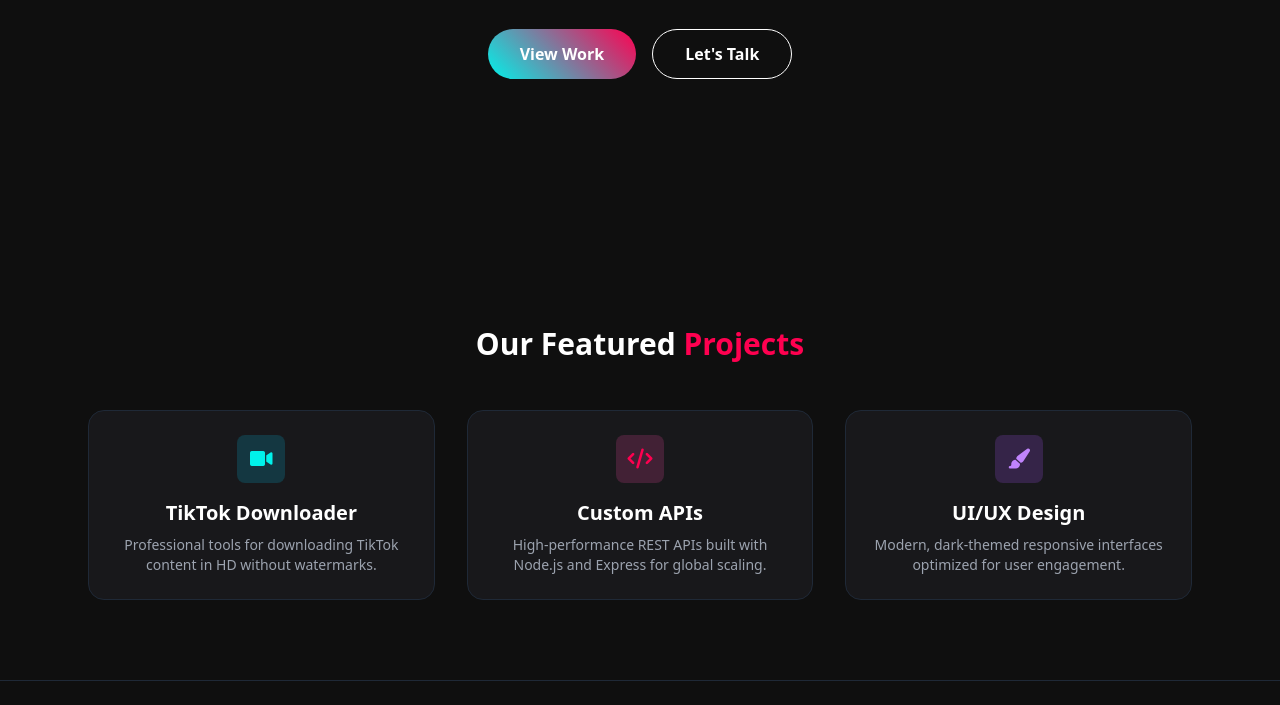
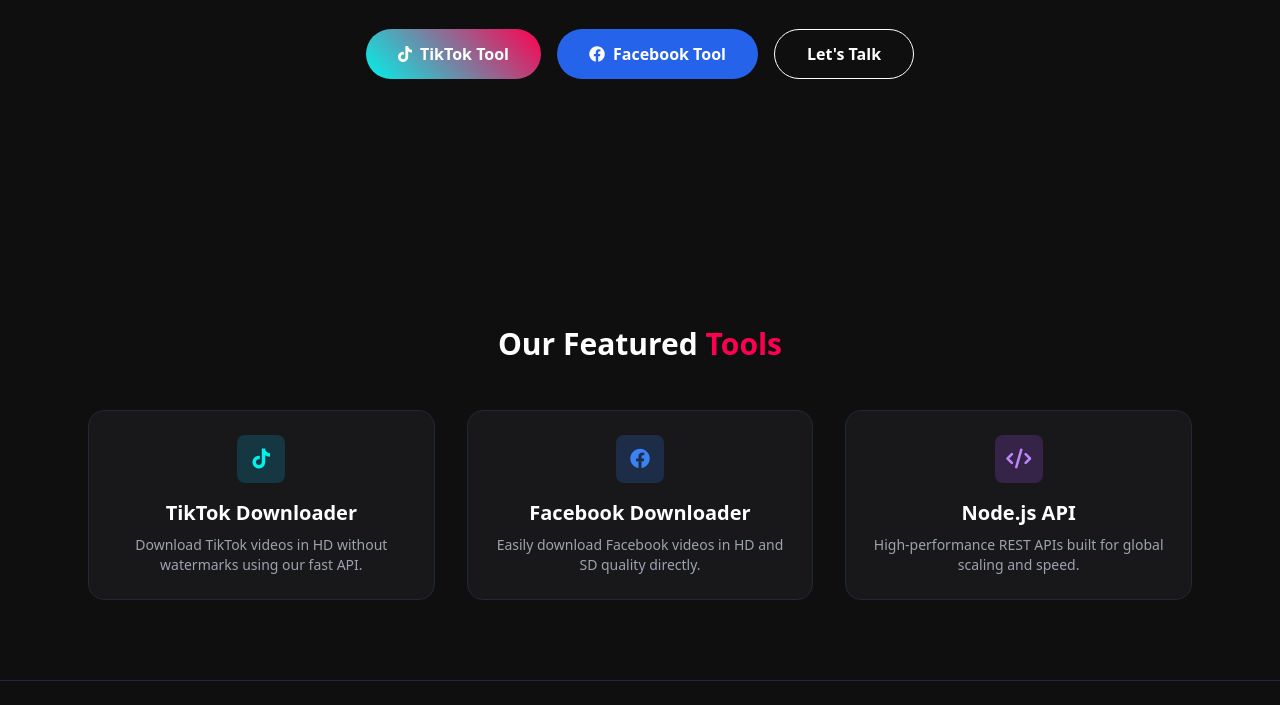
Before and after one commit to londybaz420/portfolio, a website: page public/index.html in a window 1280 px wide. Shown: the part 395-1100 px from the top of the page. Drawn offline with nearby package versions, Linux system fonts and the light colour scheme.

Commit message:
feat: update index.html with links to tools and add fb page logic

```diff
--- a/public/index.html
+++ b/public/index.html
@@ -23,7 +23,7 @@
         <h1 class="text-2xl font-bold tracking-tighter">TEAM <span class="tiktok-cyan">BANDA</span><span class="tiktok-pink">HEALI</span></h1>
         <div class="space-x-6">
             <a href="/" class="hover:text-cyan-400">Home</a>
-            <a href="#projects" class="hover:text-pink-400">Projects</a>
+            <a href="#projects" class="hover:text-pink-400">Tools</a>
             <a href="/contact" class="hover:text-cyan-400">Contact</a>
         </div>
     </nav>
@@ -32,39 +32,44 @@
     <section class="h-[70vh] flex flex-col justify-center items-center text-center px-4">
         <h2 class="text-5xl md:text-7xl font-extrabold mb-4">Crafting Digital <span class="tiktok-cyan">Experiences</span></h2>
         <p class="text-gray-400 text-lg max-w-2xl">We are Team Bandaheali. We specialize in modern web solutions, high-speed tools, and creative digital designs.</p>
-        <div class="mt-8 flex gap-4">
-            <button class="bg-tiktok-gradient px-8 py-3 rounded-full font-bold hover:opacity-90">View Work</button>
-            <a href="/contact" class="border border-white px-8 py-3 rounded-full font-bold hover:bg-white hover:text-black transition inline-block">Let's Talk</a>
+        <div class="mt-8 flex gap-4 flex-wrap justify-center">
+            <a href="/tiktok" class="bg-tiktok-gradient px-8 py-3 rounded-full font-bold hover:opacity-90 flex items-center gap-2">
+                <i class="fab fa-tiktok"></i> TikTok Tool
+            </a>
+            <a href="/facebook" class="bg-blue-600 px-8 py-3 rounded-full font-bold hover:bg-blue-700 flex items-center gap-2">
+                <i class="fab fa-facebook"></i> Facebook Tool
+            </a>
+            <a href="/contact" class="border border-white px-8 py-3 rounded-full font-bold hover:bg-white hover:text-black transition">Let's Talk</a>
         </div>
     </section>
 
     <!-- Projects Section -->
     <section id="projects" class="py-20 px-6 max-w-6xl mx-auto">
-        <h3 class="text-3xl font-bold mb-12 text-center">Our Featured <span class="tiktok-pink">Projects</span></h3>
+        <h3 class="text-3xl font-bold mb-12 text-center">Our Featured <span class="tiktok-pink">Tools</span></h3>
         <div class="grid grid-cols-1 md:grid-cols-2 lg:grid-cols-3 gap-8">
             <!-- Project 1 -->
-            <div class="bg-zinc-900 p-6 rounded-2xl card border border-gray-800 text-center">
+            <a href="/tiktok" class="bg-zinc-900 p-6 rounded-2xl card border border-gray-800 text-center block">
                 <div class="w-12 h-12 bg-cyan-500/20 rounded-lg flex items-center justify-center mb-4 mx-auto">
-                    <i class="fas fa-video tiktok-cyan text-xl"></i>
+                    <i class="fab fa-tiktok tiktok-cyan text-xl"></i>
                 </div>
                 <h4 class="text-xl font-bold mb-2">TikTok Downloader</h4>
-                <p class="text-gray-400 text-sm">Professional tools for downloading TikTok content in HD without watermarks.</p>
-            </div>
+                <p class="text-gray-400 text-sm">Download TikTok videos in HD without watermarks using our fast API.</p>
+            </a>
             <!-- Project 2 -->
-            <div class="bg-zinc-900 p-6 rounded-2xl card border border-gray-800 text-center">
-                <div class="w-12 h-12 bg-pink-500/20 rounded-lg flex items-center justify-center mb-4 mx-auto">
-                    <i class="fas fa-code tiktok-pink text-xl"></i>
+            <a href="/facebook" class="bg-zinc-900 p-6 rounded-2xl card border border-gray-800 text-center block">
+                <div class="w-12 h-12 bg-blue-500/20 rounded-lg flex items-center justify-center mb-4 mx-auto">
+                    <i class="fab fa-facebook text-blue-500 text-xl"></i>
                 </div>
-                <h4 class="text-xl font-bold mb-2">Custom APIs</h4>
-                <p class="text-gray-400 text-sm">High-performance REST APIs built with Node.js and Express for global scaling.</p>
-            </div>
+                <h4 class="text-xl font-bold mb-2">Facebook Downloader</h4>
+                <p class="text-gray-400 text-sm">Easily download Facebook videos in HD and SD quality directly.</p>
+            </a>
             <!-- Project 3 -->
             <div class="bg-zinc-900 p-6 rounded-2xl card border border-gray-800 text-center">
                 <div class="w-12 h-12 bg-purple-500/20 rounded-lg flex items-center justify-center mb-4 mx-auto">
-                    <i class="fas fa-paint-brush text-purple-400 text-xl"></i>
+                    <i class="fas fa-code text-purple-400 text-xl"></i>
                 </div>
-                <h4 class="text-xl font-bold mb-2">UI/UX Design</h4>
-                <p class="text-gray-400 text-sm">Modern, dark-themed responsive interfaces optimized for user engagement.</p>
+                <h4 class="text-xl font-bold mb-2">Node.js API</h4>
+                <p class="text-gray-400 text-sm">High-performance REST APIs built for global scaling and speed.</p>
             </div>
         </div>
     </section>
```
